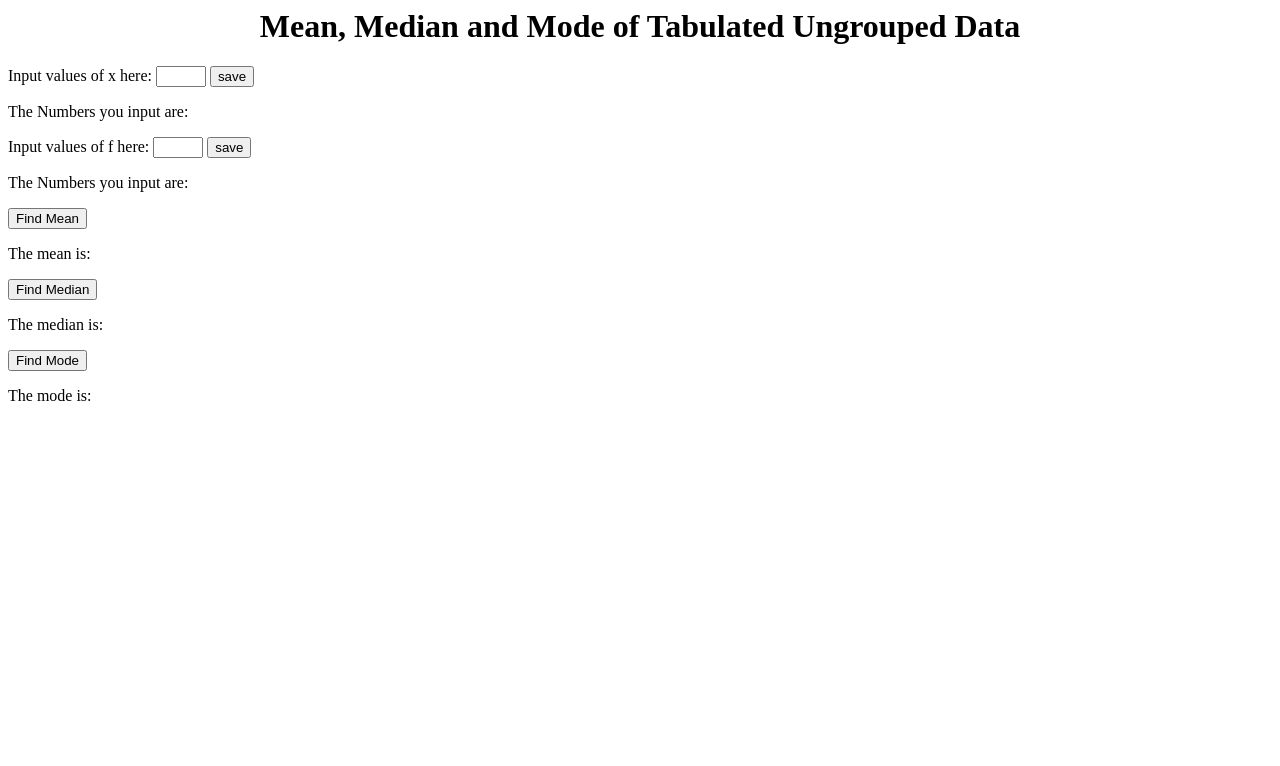
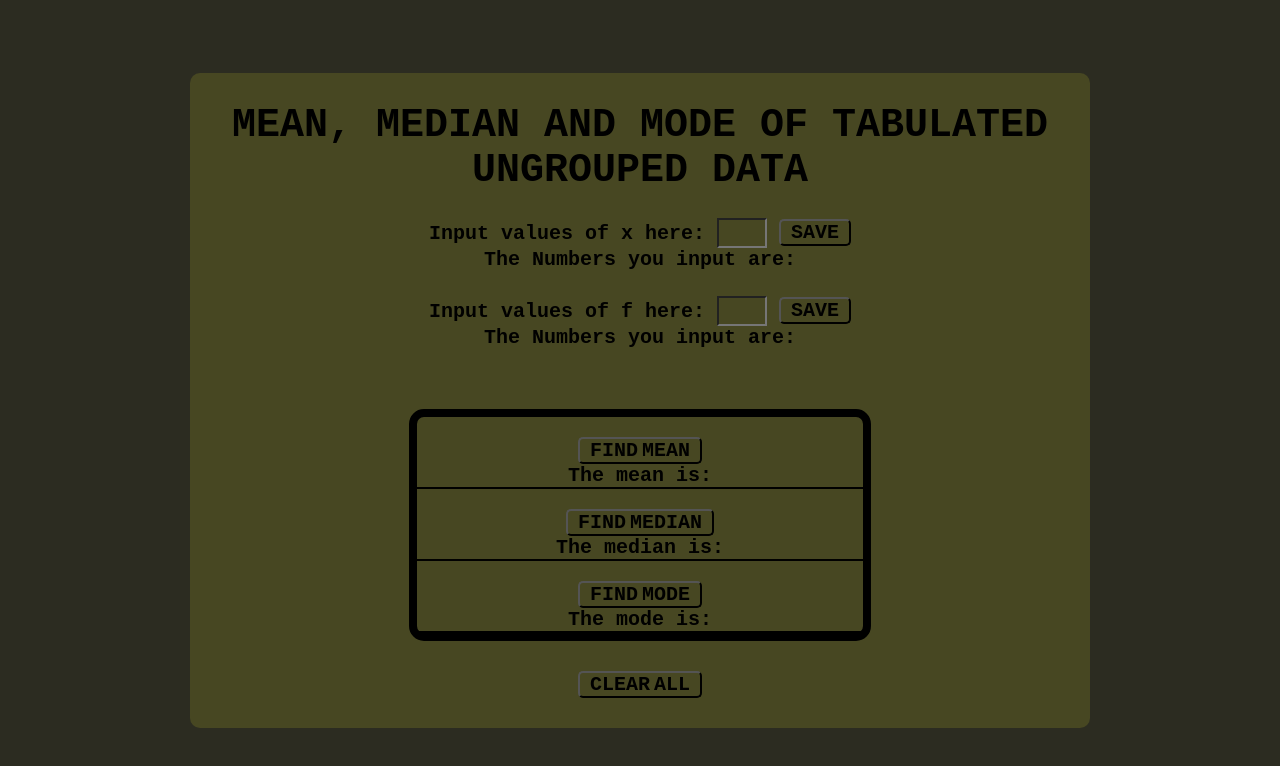
Before and after one commit to bezbrain/Tabulated-Ungrouped-Data, a plain HTML site: page index.html in a window 1280 px wide. Drawn offline with Linux system fonts and the light colour scheme.

Commit message:
Completed the styling and initiated the clear data btn

```diff
--- a/index.html
+++ b/index.html
@@ -7,32 +7,26 @@
     <title>Tabulated Ungrouped Data</title>
   </head>
   <body>
-    <h1 style="text-align: center">
-      Mean, Median and Mode of Tabulated Ungrouped Data
-    </h1>
+    <main>
+      <h1 class="header">Mean, Median and Mode of Tabulated Ungrouped Data</h1>
+
+      <section class="input-section">
         <div>
           <label for="input-x">Input values of x here:</label>
-      <input
-        type="number"
-        style="width: 50px; text-align: center"
-        class="x-input"
-      />
+          <input type="number" class="x-input" />
           <button class="x-btn btn">save</button>
           <p>The Numbers you input are: <span class="x-values-input"></span></p>
         </div>
 
         <div>
           <label for="input-x">Input values of f here:</label>
-      <input
-        type="number"
-        style="width: 50px; text-align: center"
-        class="f-input"
-      />
+          <input type="number" class="f-input" />
           <button class="f-btn btn">save</button>
           <p>The Numbers you input are: <span class="f-values-input"></span></p>
         </div>
+      </section>
 
-    <div>
+      <section class="averages-values">
         <div class="mean-div">
           <button class="mean-btn">Find Mean</button>
           <p>The mean is: <span class="mean-value"></span></p>
@@ -45,7 +39,12 @@
           <button class="mode-btn">Find Mode</button>
           <p>The mode is: <span class="mode-value"></span></p>
         </div>
-    </div>
+      </section>
+
+      <button class="clear" title="You're about to clear all data">
+        Clear all
+      </button>
+    </main>
 
     <!-- JavaScript -->
     <script src="./main.js"></script>
--- a/main.js
+++ b/main.js
@@ -10,6 +10,7 @@ const findMedian = document.querySelector(".median-btn");
 const medianValue = document.querySelector(".median-value");
 const findMode = document.querySelector(".mode-btn");
 const modeValue = document.querySelector(".mode-value");
+const clear = document.querySelector(".clear");
 
 // =====>>>
 // Program to input x and f values
@@ -111,3 +112,16 @@ function modalClass() {
 findMode.onclick = () => {
   modalClass();
 };
+// End of Program to find the Mode
+
+// Clear all Data
+clear.onclick = () => {
+  inputX.value = "";
+  inputF.value = "";
+  xValuesInput.textContent = "";
+  fValuesInput.textContent = "";
+  meanValue.textContent = "";
+  medianValue.textContent = "";
+  modeValue.textContent = "";
+  // console.log("I am cleared");
+};
--- a/style.css
+++ b/style.css
@@ -1,5 +1,113 @@
+* {
+  padding: 0;
+  margin: 0;
+  box-sizing: border-box;
+  font-family: "Courier New", Courier, monospace;
+}
+
+body {
+  display: flex;
+  justify-content: center;
+  align-items: center;
+  background-color: rgb(44, 44, 33);
+}
+
 input::-webkit-outer-spin-button,
 input::-webkit-inner-spin-button {
   -webkit-appearance: none;
   margin: 0;
 }
+
+main {
+  text-align: center;
+  font-weight: 700;
+  font-size: 20px;
+  background-color: rgb(71, 71, 34);
+  width: 80%;
+  border-radius: 10px;
+  padding: 30px;
+}
+
+.header {
+  text-align: center;
+  text-transform: uppercase;
+}
+
+.input-section div {
+  margin-top: 25px;
+}
+
+.input-section div input {
+  height: 30px;
+  width: 50px;
+  text-align: center;
+  background-color: rgb(71, 71, 34);
+  font-weight: 700;
+  font-size: 20px;
+}
+
+.btn,
+.averages-values button,
+.clear {
+  padding-inline: 10px;
+  font-size: 20px;
+  text-transform: uppercase;
+  font-weight: 700;
+  background-color: rgb(71, 71, 34);
+  border-radius: 5px;
+  word-spacing: -8px;
+  transition: 0.7s ease all;
+}
+
+.btn:hover,
+.averages-values button:hover,
+.clear:hover {
+  background-color: black;
+  color: rgb(71, 71, 34);
+}
+
+input:focus {
+  outline: 3px solid rgb(58, 51, 51);
+}
+
+.averages-values {
+  width: 55%;
+  border: 8px solid black;
+  margin: 60px auto 30px;
+  border-radius: 15px;
+}
+
+.averages-values div {
+  border-bottom: 2px solid black;
+  margin-top: 20px;
+}
+
+@media screen and (max-width: 700px) {
+  main {
+    width: 95%;
+  }
+  .header {
+    font-size: 6vw;
+  }
+
+  section {
+    font-size: 3.2vw;
+  }
+
+  .averages-values {
+    width: 70%;
+  }
+
+  button {
+    /* color: red; */
+    font-size: 3vw !important;
+    word-spacing: -3px !important;
+    padding-block: 5px;
+  }
+}
+
+@media screen and (min-width: 1200px) {
+  main {
+    width: 900px;
+  }
+}
```
Lines whose indentation alone changed are shown as unchanged.
